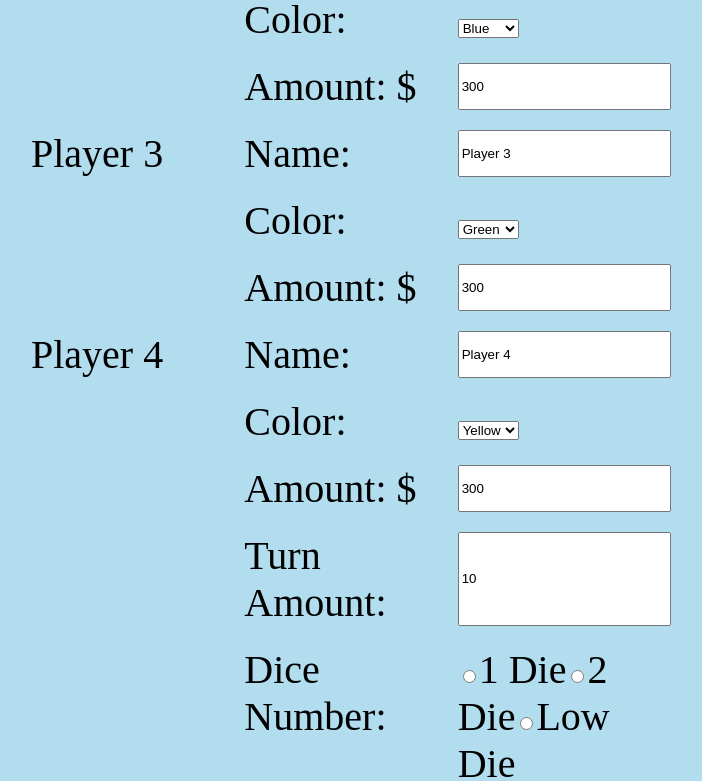
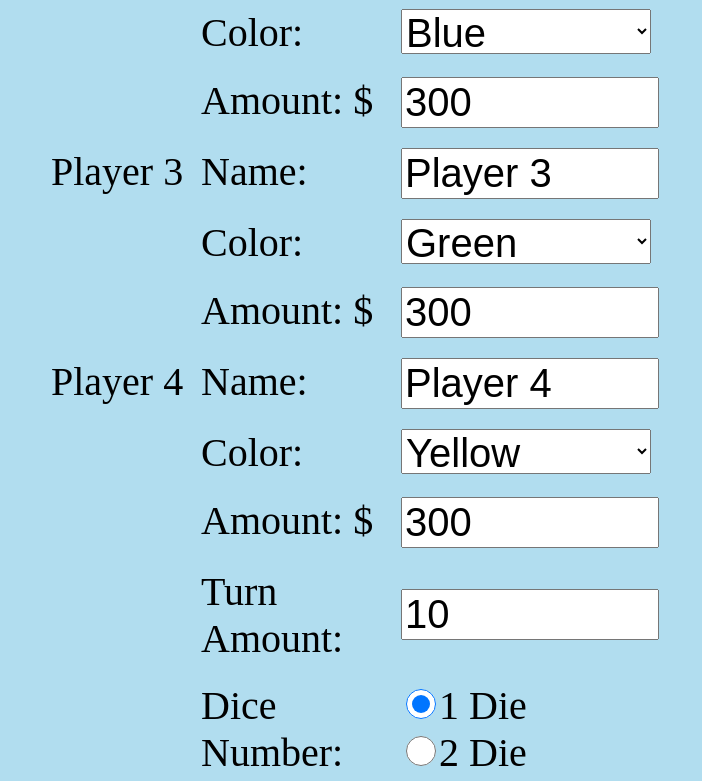
Before and after one commit to CodyRR/Unit-1-Monopoly, a React (Vite) app in the folder Simplified-Monopoly/: page /options in a window 1280 px wide. Shown: the part 480-1261 px from the top of the page, without its empty margins (289-991 px from the left). Built offline with nearby package versions, Linux system fonts and the light colour scheme.

Commit message:
Changing player data to a seperate class

```diff
--- a/Simplified-Monopoly/src/App.jsx
+++ b/Simplified-Monopoly/src/App.jsx
@@ -1,4 +1,4 @@
-import { useState } from 'react'
+import { useEffect, useState } from 'react'
 import HomePage from './pages/HomePage'
 import RulesPage from './pages/RulesPage'
 import OptionsPage from './pages/OptionPage'
@@ -9,9 +9,28 @@ import Footer from './layout/Footer'
 import { Route, Routes, Navigate } from 'react-router'
 import './App.css'
 import ResultsPage from './pages/ResultsPage'
+import { defaultPlayerData } from './data/defaultPlayerData'
+import Players from './classes/Player'
 
 
 function App() {
+
+  const playerArray = [];
+  const defaultArray = [];
+
+  defaultPlayerData.forEach(function(playerData) {
+
+    playerArray.push( new Players(playerData[0], playerData[1], playerData[2], playerData[3]))
+    defaultArray.push( new Players(playerData[0], playerData[1], playerData[2], playerData[3]))
+  });
+
+  const [thePlayers, setThePlayers] = useState(playerArray);
+  const [defaultPlayers, setDefaultPlayers] = useState(defaultArray)
+
+  useEffect(()=> {
+
+    console.log(thePlayers);
+  }, [thePlayers]);
 
   return (
     <div id='body-container'>
@@ -19,7 +38,7 @@ function App() {
       <Routes>
         <Route path='/' element={<HomePage />} />
         <Route path='/rules' element={<RulesPage />} />
-        <Route path='/options' element={<OptionsPage />} />
+        <Route path='/options' element={<OptionsPage thePlayers={thePlayers} setThePlayers={setThePlayers} defaultPlayers={defaultPlayers}/>} />
         <Route path='/game' element={<GamePage />} />
         <Route path='/about' element={<AboutPage />} />
         <Route path='/results' element={<ResultsPage />} />
--- a/Simplified-Monopoly/src/classes/Player.js
+++ b/Simplified-Monopoly/src/classes/Player.js
@@ -0,0 +1,11 @@
+
+export default class Players {
+
+    constructor(playerId, name, color, amount){
+        this.playerId = playerId;
+        this.name = name;
+        this.color = color;
+        this.amount = amount;
+        this.currentSpace = 0;
+    }
+}
--- a/Simplified-Monopoly/src/layout/OptionsLayout.css
+++ b/Simplified-Monopoly/src/layout/OptionsLayout.css
@@ -1,8 +1,31 @@
 .grid-form-container {
     display: grid;
-    grid-template-columns: 1fr 1fr 1fr;
+    grid-template-columns: 150px 200px 250px;
     margin: auto;
-    width: 50%;
+    justify-content: center;
     font-size: 40px;
     row-gap: 20px;
 }
+
+input,
+select {
+    height: 45px;
+    width: 100%;
+    align-self: center;
+}
+
+input[type='text'],
+input[type='number'],
+select {
+  font-size: 40px;
+}
+
+input[type="radio"] {
+    width: 30px;
+    height: 30px;
+}
+
+.radio-container {
+    display: flex;
+    flex-direction: column; /* Stacks items vertically */
+}
--- a/Simplified-Monopoly/src/pages/OptionPage.jsx
+++ b/Simplified-Monopoly/src/pages/OptionPage.jsx
@@ -2,29 +2,29 @@ import { useState } from "react";
 import { Link } from "react-router";
 import Button from "../common/Button";
 import PlayerColorOption from "../common/PlayerColorOption";
-import { defaultPlayerData } from "../data/defaultPlayerData";
 
-const OptionsPage = () => {
+const OptionsPage = ({thePlayers, setThePlayers, defaultPlayers}) => {
 
-    const [playerData, setPlayerData] = useState(structuredClone({...defaultPlayerData}));
+    const [playerData, setPlayerData] = useState(structuredClone(thePlayers));
 
     const handleDataChange = (playerNum, index, event) => {
-        let newData = {...playerData};
+        let newData = [...playerData];
         newData[playerNum][index] = event.target.value;
         setPlayerData(newData);
     }
 
-    const testData = (event) => {
+    const saveData = (event) => {
 
         event.preventDefault();
-        console.log(playerData);
+        setThePlayers(playerData)
     }
 
     const restoreDefaults = (event) => {
 
         event.preventDefault();
-        console.log({...defaultPlayerData});
-        setPlayerData(structuredClone({...defaultPlayerData}));
+
+        setPlayerData(structuredClone([...defaultPlayers]));
+        setThePlayers(structuredClone([...defaultPlayers]));
     }
 
     return (
@@ -34,61 +34,61 @@ const OptionsPage = () => {
                 <label>Player 1</label>
 
                 <label>Name:</label>
-                <input type="text" name="player1Name" value={playerData[0][1]} onChange={(event) => handleDataChange(0,1, event)} />
+                <input type="text" name="player1Name" value={playerData[0].name} onChange={(event) => handleDataChange(0,"name", event)} />
 
                 <div></div>
 
                 <label>Color:</label>
-                <PlayerColorOption id="Player1Color" defaultElement={playerData[0][2]} handleChange={(event) => handleDataChange(0,2, event)} />
+                <PlayerColorOption id="Player1Color" defaultElement={playerData[0].color} handleChange={(event) => handleDataChange(0,"color", event)} />
 
                 <div></div>
 
                 <label>Amount: $</label>
-                <input type="number" name="player1Amount" step="1" value={playerData[0][3]} onChange={(event) => handleDataChange(0,3, event)} />
+                <input type="number" name="player1Amount" step="1" value={playerData[0].amount} onChange={(event) => handleDataChange(0,"amount", event)} />
 
                 <label>Player 2</label>
 
                 <label>Name:</label>
-                <input type="text" name="player2Name" value={playerData[1][1]}onChange={(event) => handleDataChange(1,1, event)} />
+                <input type="text" name="player2Name" value={playerData[1].name}onChange={(event) => handleDataChange(1,"name", event)} />
 
                 <div></div>
 
                 <label>Color:</label>
-                <PlayerColorOption id="Player2Color" defaultElement={playerData[1][2]} handleChange={(event) => handleDataChange(1,2, event)} />
+                <PlayerColorOption id="Player2Color" defaultElement={playerData[1].color} handleChange={(event) => handleDataChange(1,"color", event)} />
 
                 <div></div>
                 <label>Amount: $</label>
-                <input type="number" name="player2Amount" step="1" value={playerData[1][3]} onChange={(event) => handleDataChange(1,3, event)} />
+                <input type="number" name="player2Amount" step="1" value={playerData[1].amount} onChange={(event) => handleDataChange(1,"amount", event)} />
 
                 <label>Player 3</label>
 
                 <label>Name:</label>
-                <input type="text" name="player3Name" value={playerData[2][1]} onChange={(event) => handleDataChange(2,1, event)} />
+                <input type="text" name="player3Name" value={playerData[2].name} onChange={(event) => handleDataChange(2,"name", event)} />
 
                 <div></div>
 
                 <label>Color:</label>
-                <PlayerColorOption id="Player3Color" defaultElement={playerData[2][2]} handleChange={(event) => handleDataChange(2,2, event)} />
+                <PlayerColorOption id="Player3Color" defaultElement={playerData[2].color} handleChange={(event) => handleDataChange(2,"color", event)} />
 
                 <div></div>
 
                 <label>Amount: $</label>
-                <input type="number" name="player4Amount" step="1" value={playerData[2][3]} onChange={(event) => handleDataChange(2,3, event)} />
+                <input type="number" name="player4Amount" step="1" value={playerData[2].amount} onChange={(event) => handleDataChange(2,"amount", event)} />
 
                 <label>Player 4</label>
 
                 <label>Name:</label>
-                <input type="text" name="player4Name" value={playerData[3][1]} onChange={(event) => handleDataChange(3,1, event)} />
+                <input type="text" name="player4Name" value={playerData[3].name} onChange={(event) => handleDataChange(3,"name", event)} />
 
                 <div></div>
 
                 <label>Color:</label>
-                <PlayerColorOption id="Player4Color" defaultElement={playerData[3][2]} handleChange={(event) => handleDataChange(3,2, event)} />
+                <PlayerColorOption id="Player4Color" defaultElement={playerData[3].color} handleChange={(event) => handleDataChange(3,"color", event)} />
 
                 <div></div>
 
                 <label>Amount: $</label>
-                <input type="number" name="player4Amount" step="1" value={playerData[3][3]} onChange={(event) => handleDataChange(3,3, event)} />
+                <input type="number" name="player4Amount" step="1" value={playerData[3].amount} onChange={(event) => handleDataChange(3,"amount", event)} />
 
                 <div></div>
                 <label>Turn Amount:</label>
@@ -96,20 +96,27 @@ const OptionsPage = () => {
 
                 <div></div>
                 <label>Dice Number:</label>
-                <div>
-                    <input type="radio" id="diceNum1" name="1die" value={1}/>
-                    <label for="diceNum1">1 Die</label>
-                    <input type="radio" id="diceNum2" name="2dice" value={2}/>
-                    <label for="diceNum2">2 Die</label>
-                    <input type="radio" id="diceNum3" name="smallDie" value={3}/>
-                    <label for="diceNum3">Low Die</label>
+                <div className="radio-container">
+                    <div>
+                        <input type="radio" id="diceNum1" name="dice" value={1} defaultChecked/>
+                        <label for="diceNum1">1 Die</label>
+                    </div>
+                    <div>
+                        <input type="radio" id="diceNum2" name="dice" value={2}/>
+                        <label for="diceNum2">2 Die</label>
+                    </div>
+                    <div>
+
+                        <input type="radio" id="diceNum3" name="dice" value={3}/>
+                        <label for="diceNum3">Low Die</label>
+                    </div>
                 </div>
 
                 <div></div>
                 <label>Amount from Go: $</label>
                 <input type="number" name="passGoAmount" step="1" defaultValue={200} />
 
-                <Button id="save-button" handleClick={testData} display={"Save"}/>
+                <Button id="save-button" handleClick={saveData} display={"Save"}/>
                 <Button id="restore-button" handleClick={restoreDefaults} display={"Restore Defaults"}/>
             </form>
         </main>
```
